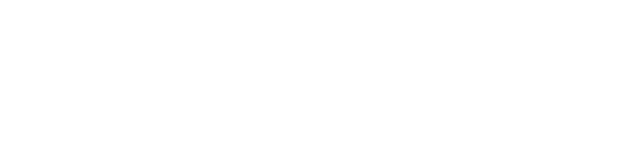
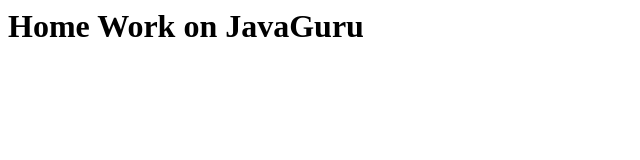
Before and after one commit to goldenas18/JavaGuruIntensive, a plain HTML site: page docs/index.html in a window 1280 px wide. Shown: the whole page, without its empty margins (0-640 px from the left). Drawn offline with Linux system fonts and the light colour scheme.

Commit message:
Update index.html

```diff
--- a/docs/index.html
+++ b/docs/index.html
@@ -1,5 +1,5 @@
 <html>
 <body>
-<Home Work on JavaGuru>
+<h1>Home Work on JavaGuru</h1>
 </body>
 <html>
```
